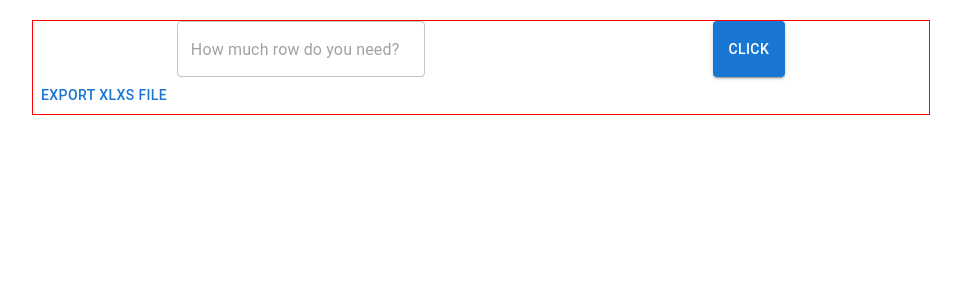
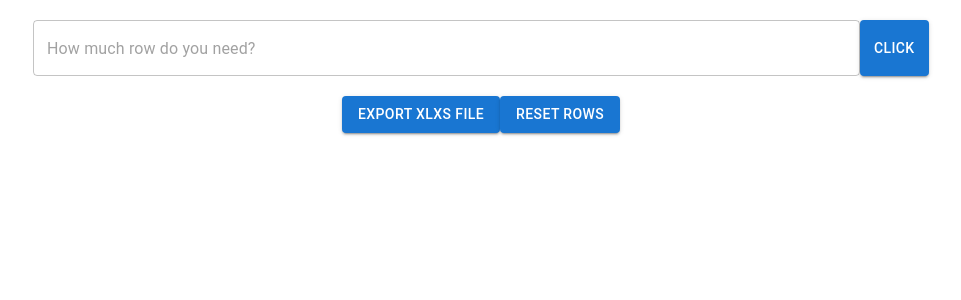
Before and after one commit to oscarwang913/sales-tool, a React (Vite) app: page / in a window 1280 px wide. Shown: the top 300 px of the page, without its empty margins (159-1120 px from the left). Built offline with nearby package versions, Linux system fonts and the light colour scheme.

Commit message:
feat. (serial number) finish main function

```diff
--- a/src/App.css
+++ b/src/App.css
@@ -1,11 +1,17 @@
 .App {
   margin: 0 auto;
   width: 70vw;
-  border: 1px solid red;
+  display: flex;
+  flex-direction: column;
+  align-items: center;
 }
 
 .rowsCountInput {
+  width: 100%;
   display: flex;
-  width: 100%;
-  justify-content: space-around;
+
 }
+
+.button-group {
+  margin-top: 20px;
+}
--- a/src/App.tsx
+++ b/src/App.tsx
@@ -32,7 +32,7 @@ function App() {
     onSubmit: values => {},
   });
 
-  const {values, setValues} = formik
+  const {values, setValues, resetForm} = formik
 
   const createRows = () => {
     const totalRows = new Array(Number(rowsCount)).fill('').map((e, i) => {
@@ -48,11 +48,31 @@ function App() {
 
   const onExport = () => {
     console.log(values);
+
+    const result = values.rows.map((item, index) => {
+      let sw = item.softwareNumber.split(' ').sort().map(num => ({sw: num}))
+      let hw = item.hardwareNumber.split(' ').sort().map(num => ({hw: num}))
+      let arr = []
+      for(let i = 0; i < sw.length; i++) {
+        arr.push({
+          serial: i === 0 ? item.serialNumber : '',
+          sw: sw[i] ? sw[i].sw : '',
+          hw: hw[i] ? hw[i].hw : '',
+        })
+      }
+      return arr
+    })
+
     const workbook = XLSX.utils.book_new();
-    const worksheet = XLSX.utils.json_to_sheet(values.rows);
-    XLSX.utils.book_append_sheet(workbook, worksheet, "Dates");
-    XLSX.utils.book_append_sheet(workbook, worksheet, "ZXC");
+    for(let i = 0; i < result.length; i++) {
+      const ws = XLSX.utils.json_to_sheet(result[i]);
+      XLSX.utils.book_append_sheet(workbook, ws, `Data-${i}`)
+    }
     XLSX.writeFile(workbook, "Presidents.xlsx", { compression: true });
+  }
+
+  const resetRows = () => {
+    resetForm()
   }
 
   return (
@@ -64,11 +84,16 @@ function App() {
           placeholder='How much row do you need?'
           value={rowsCount}
           onChange={handleRowsChange}
+          type="number"
+          fullWidth
         />
         <Button variant="contained" onClick={createRows} disabled={isDisabled}>Click</Button>
       </Box>
       {Number(rowsCount) > 0 && <Rows values={values} formik={formik}/>}
-      <Button onClick={onExport}>Export Xlxs file</Button>
+      <Box className="button-group">
+        <Button variant="contained" onClick={onExport}>Export Xlxs file</Button>
+        <Button variant="contained" onClick={resetRows}>Reset rows</Button>
+      </Box>
     </Box>
   )
 }
--- /dev/null
+++ b/src/Row.css
@@ -0,0 +1,10 @@
+.row {
+  width: 100%;
+  margin: 20px 0 10px;
+  display: flex;
+  justify-content: space-evenly;
+}
+
+.field {
+  width: 30%;
+}
--- a/src/Rows.tsx
+++ b/src/Rows.tsx
@@ -2,7 +2,7 @@ import Box from '@mui/material/Box';
 import Button from '@mui/material/Button';
 import { FieldArray, FormikProvider } from 'formik';
 import TextField from '@mui/material/TextField';
-
+import './Row.css'
 
 const Rows = ({ values, formik }: any) => {
   const { setFieldValue } = formik
@@ -18,25 +18,27 @@ const Rows = ({ values, formik }: any) => {
         render={(arrayHelpers) => values?.rows?.length ? (
           <>
             {values.rows?.map((row: any, index: number) => (
-              <Box key={index}>
-                <Box>{index}</Box>
+              <Box key={index} className="row">
                 <TextField
                   value={row.serialNumber}
-                  placeholder='serialNumber'
                   name={`rows.${index}.serialNumber`}
                   onChange={(e:any) => onChange(e, index, 'serialNumber')}
+                  label="serialNumber"
+                  className="field"
                 />
                 <TextField
                   value={row.softwareNumber}
-                  placeholder='softwareNumber'
                   name={`rows.${index}.softwareNumber`}
                   onChange={(e:any) => onChange(e, index, 'softwareNumber')}
+                  label="softwareNumber"
+                  className="field"
                 />
                 <TextField
                   value={row.hardwareNumber}
-                  placeholder='hardwareNumber'
                   name={`rows.${index}.hardwareNumber`}
                   onChange={(e:any) => onChange(e, index, 'hardwareNumber')}
+                  label="hardwareNumber"
+                  className="field"
                 />
               </Box>
             ))}
```
